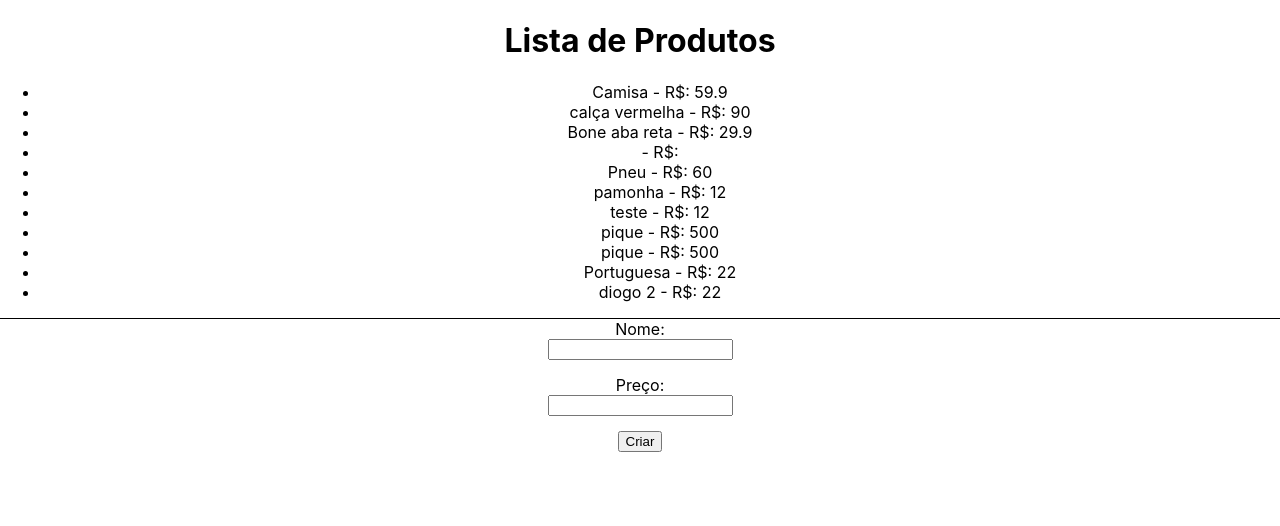
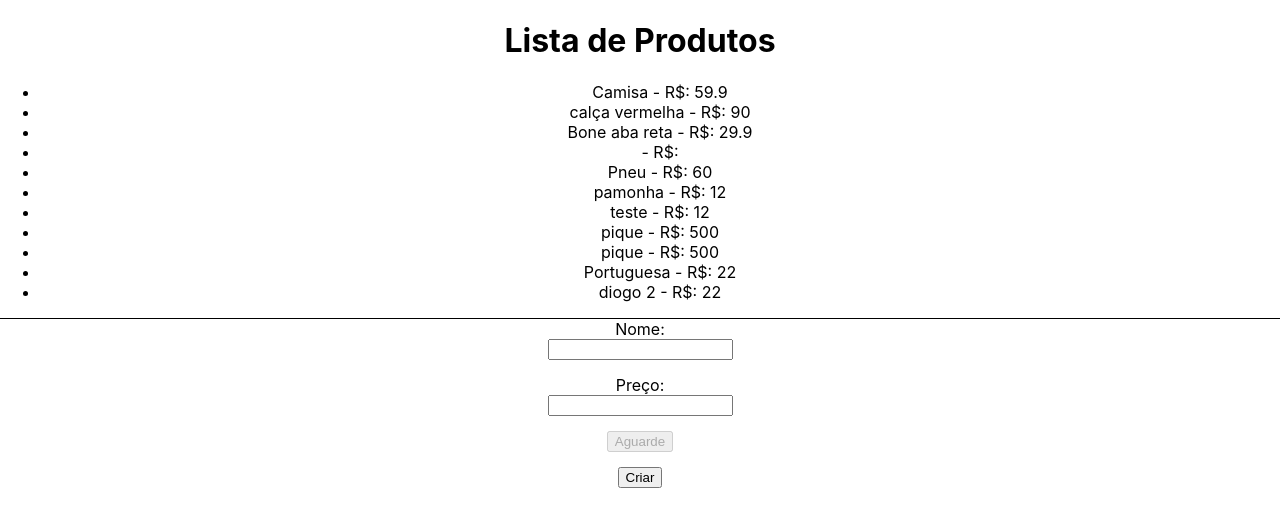
Before and after one commit to diogonoguiera27/requests-http-react-curso, a React (Create React App) app: page / in a window 1280 px wide. Shown: the top 526 px of the page. Built offline with nearby package versions, Linux system fonts and the light colour scheme; data requests are answered from the project's data file.

Commit message:
Estado de Loading no Post

```diff
--- a/src/App.js
+++ b/src/App.js
@@ -96,7 +96,9 @@ function App() {
               onChange={(e) => setPrice(e.target.value)}
             />
           </label>
-          <input type="submit" value="Criar" />
+          {/* 7 - state de loading no post */}
+          {!loading && <input type="submit" disabled value="Aguarde" />}
+          {!loading && <input type="submit" value="Criar" />}
         </form>
       </div>
     </div>
```
